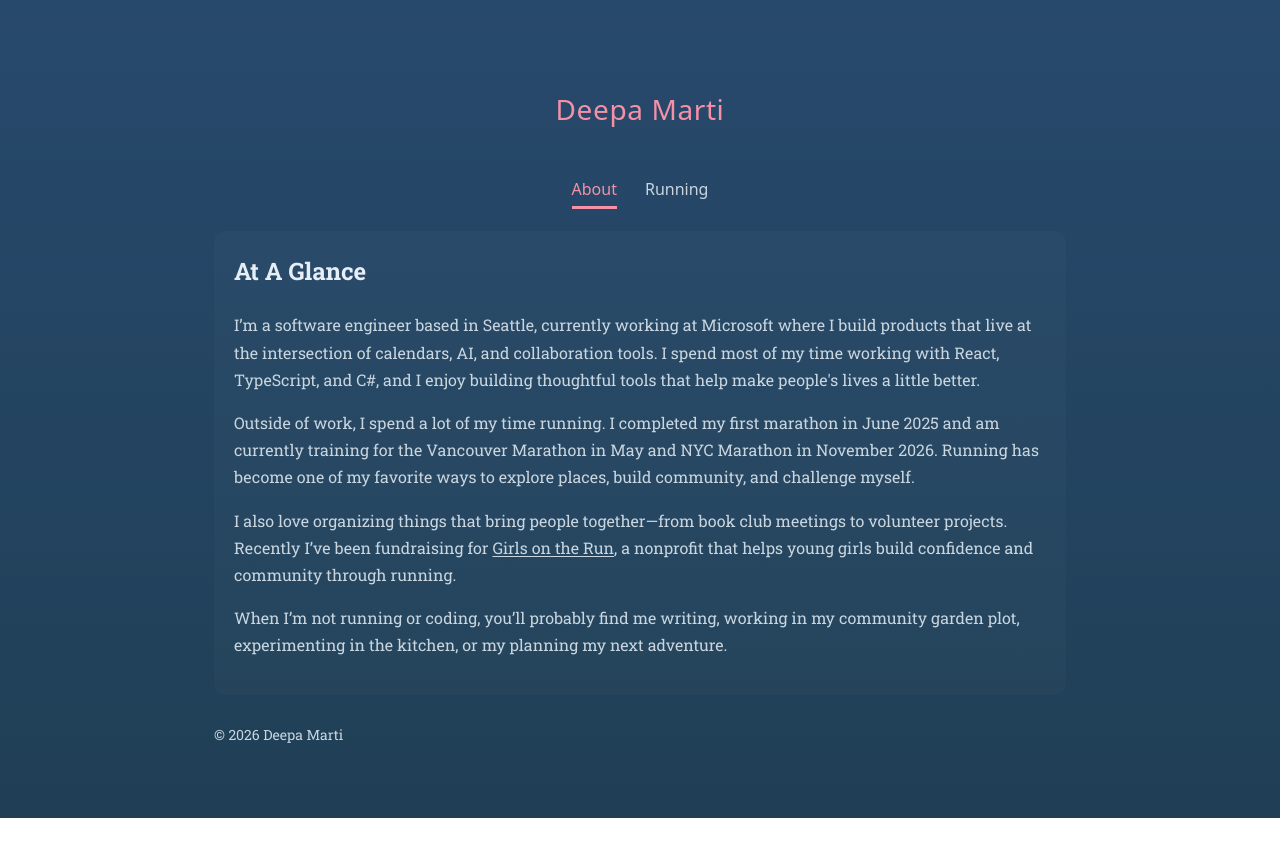
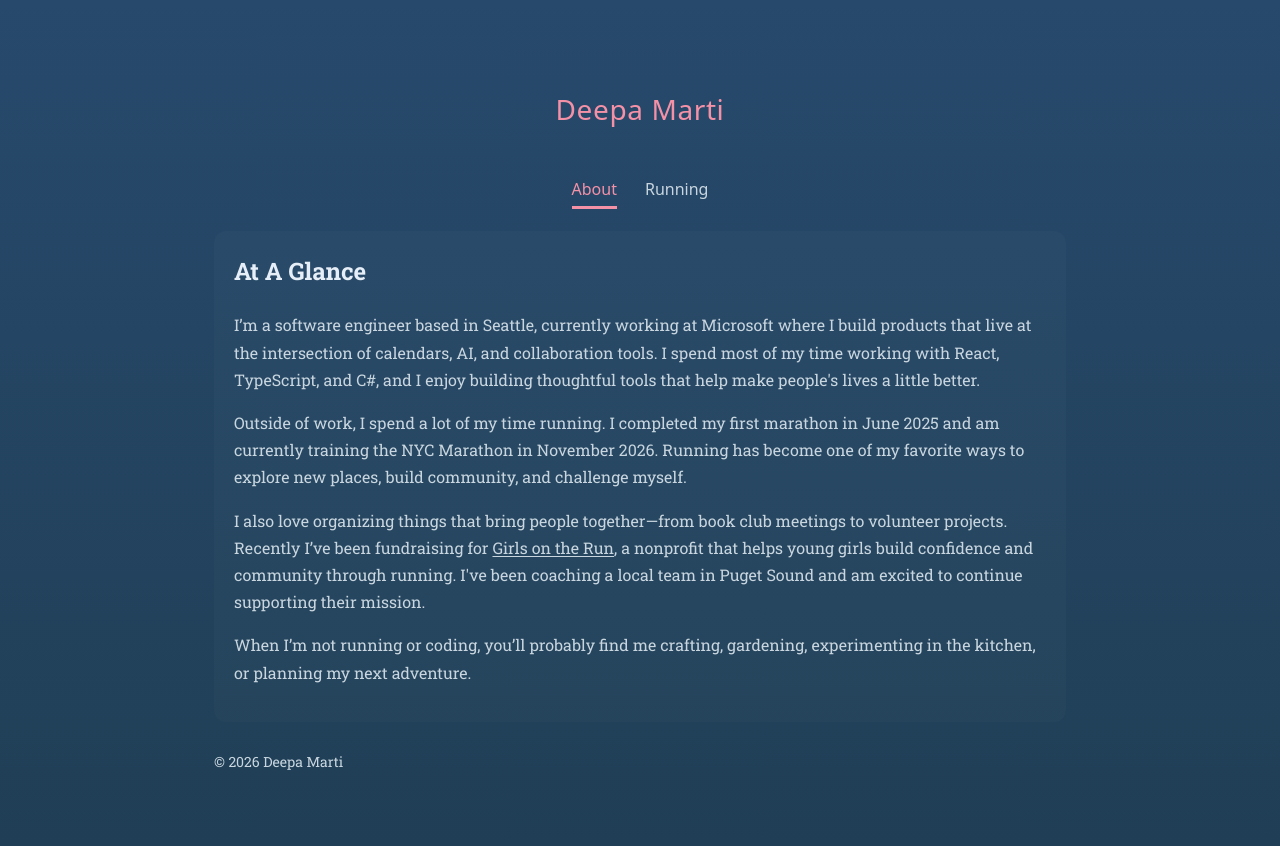
Before and after one commit to deepamarti/dmwebsite, a React (Vite) app: page / in a window 1280 px wide. Before the commit the page ends 818 px from the top, so only its background shows below. Built offline with nearby package versions, Linux system fonts and the light colour scheme; a web font is replaced by a local one.

Commit message:
update about page

```diff
--- a/src/components/About.tsx
+++ b/src/components/About.tsx
@@ -16,21 +16,20 @@ export default function About() {
 
             <p>
               Outside of work, I spend a lot of my time running. I completed my first
-              marathon in June 2025 and am currently training for the Vancouver Marathon in May and NYC Marathon in November 2026. Running has become one of my favorite
-              ways to explore places, build community, and challenge myself.
+              marathon in June 2025 and am currently training the NYC Marathon in November 2026. Running has become one of my favorite
+              ways to explore new places, build community, and challenge myself.
             </p>
 
             <p>
               I also love organizing things that bring people together—from book
               club meetings to volunteer projects. Recently I’ve been fundraising for
               <span> </span><a href="https://www.gotrnyc.org/fundraiser/Deepa-M-2026TCSNYCMarathon-42780" target="_blank" rel="noopener noreferrer">Girls on the Run</a>, a nonprofit that helps young girls build confidence and community
-              through running.
+              through running. I've been coaching a local team in Puget Sound and am excited to continue supporting their mission.
             </p>
 
             <p>
-              When I’m not running or coding, you’ll probably find me writing, working
-              in my community garden plot, experimenting in the kitchen, or my
-              planning my next adventure.
+              When I’m not running or coding, you’ll probably find me crafting, gardening, experimenting in the kitchen, or planning my
+              next adventure.
             </p>
 
           </div>
```
